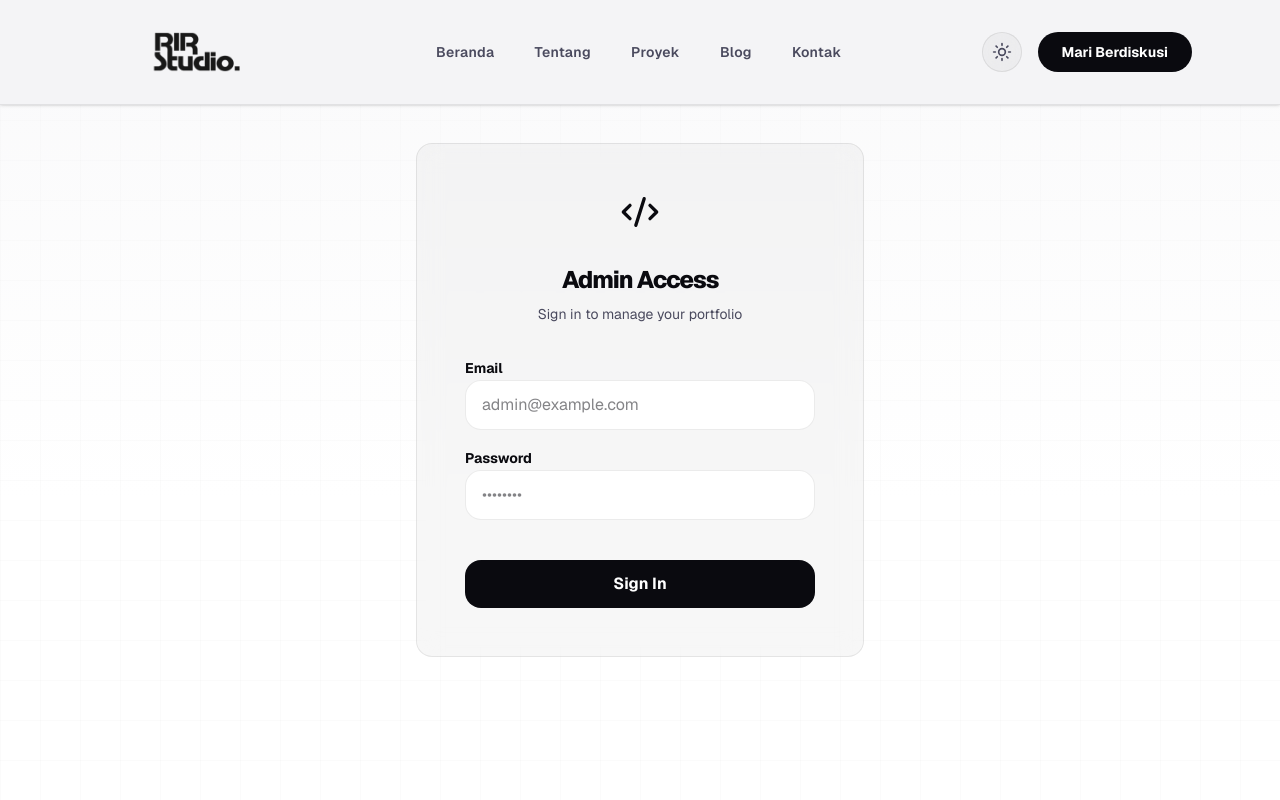
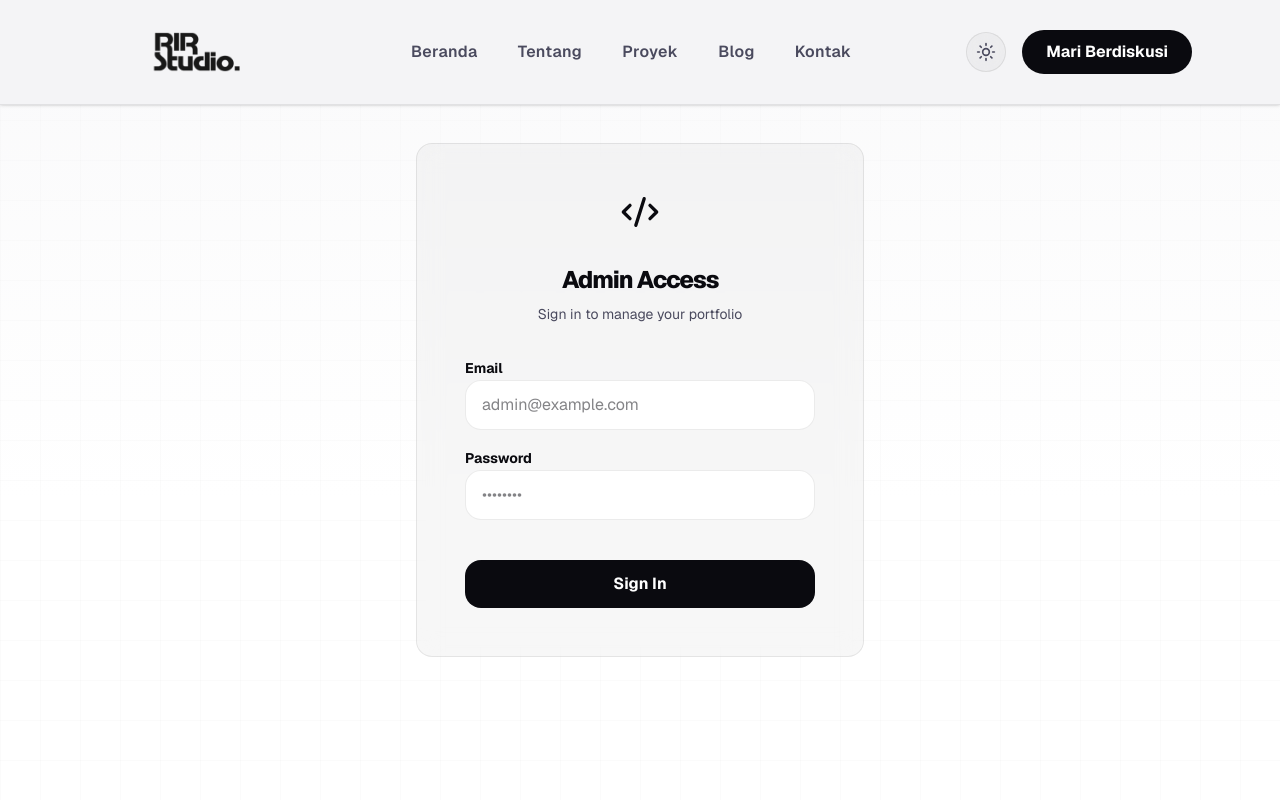
Before and after one commit to Rianibnu/portfolio-web, a Next.js app: page /login in a window 1280 px wide. Shown: the top 800 px of the page. Built offline with nearby package versions, Linux system fonts and the light colour scheme.

Commit message:
style: increase font size of navbar items to text-base

```diff
--- a/src/components/layout/navbar.tsx
+++ b/src/components/layout/navbar.tsx
@@ -83,7 +83,7 @@ export default function Navbar() {
                 <Link
                   href={link.href}
                   className={cn(
-                    "relative px-4 py-2 text-sm font-semibold tracking-wide transition-colors duration-200",
+                    "relative px-4 py-2 text-base font-semibold tracking-wide transition-colors duration-200",
                     isActive
                       ? "text-foreground"
                       : "text-foreground-muted hover:text-foreground"
@@ -112,7 +112,7 @@ export default function Navbar() {
           <ThemeToggle />
           <Link
             href="/contact"
-            className="inline-flex items-center gap-2 px-6 py-2.5 text-sm font-bold rounded-full bg-foreground text-background hover:scale-105 transition-all duration-300"
+            className="inline-flex items-center gap-2 px-6 py-2.5 text-base font-bold rounded-full bg-foreground text-background hover:scale-105 transition-all duration-300"
           >
             Mari Berdiskusi
           </Link>
```
